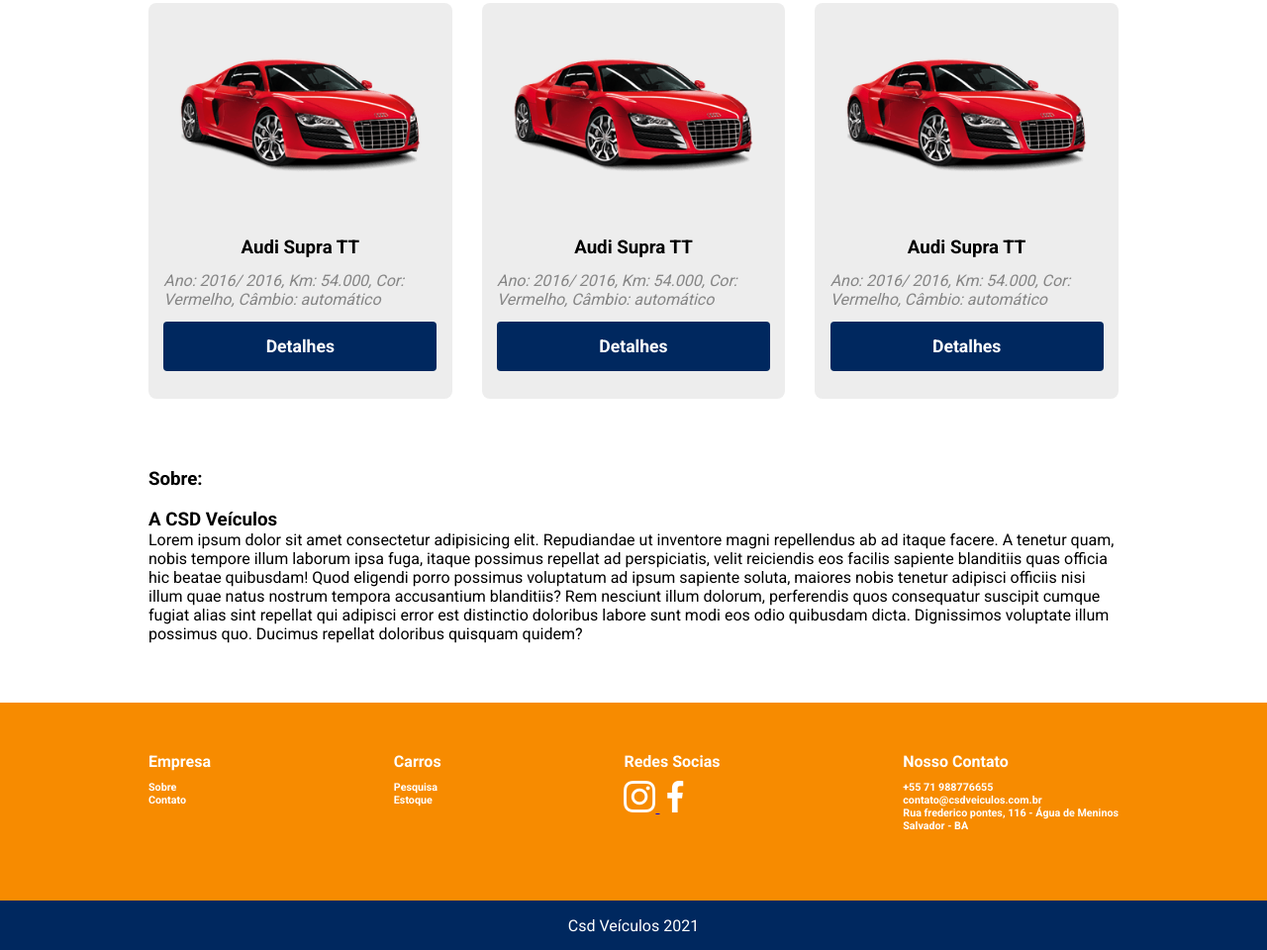
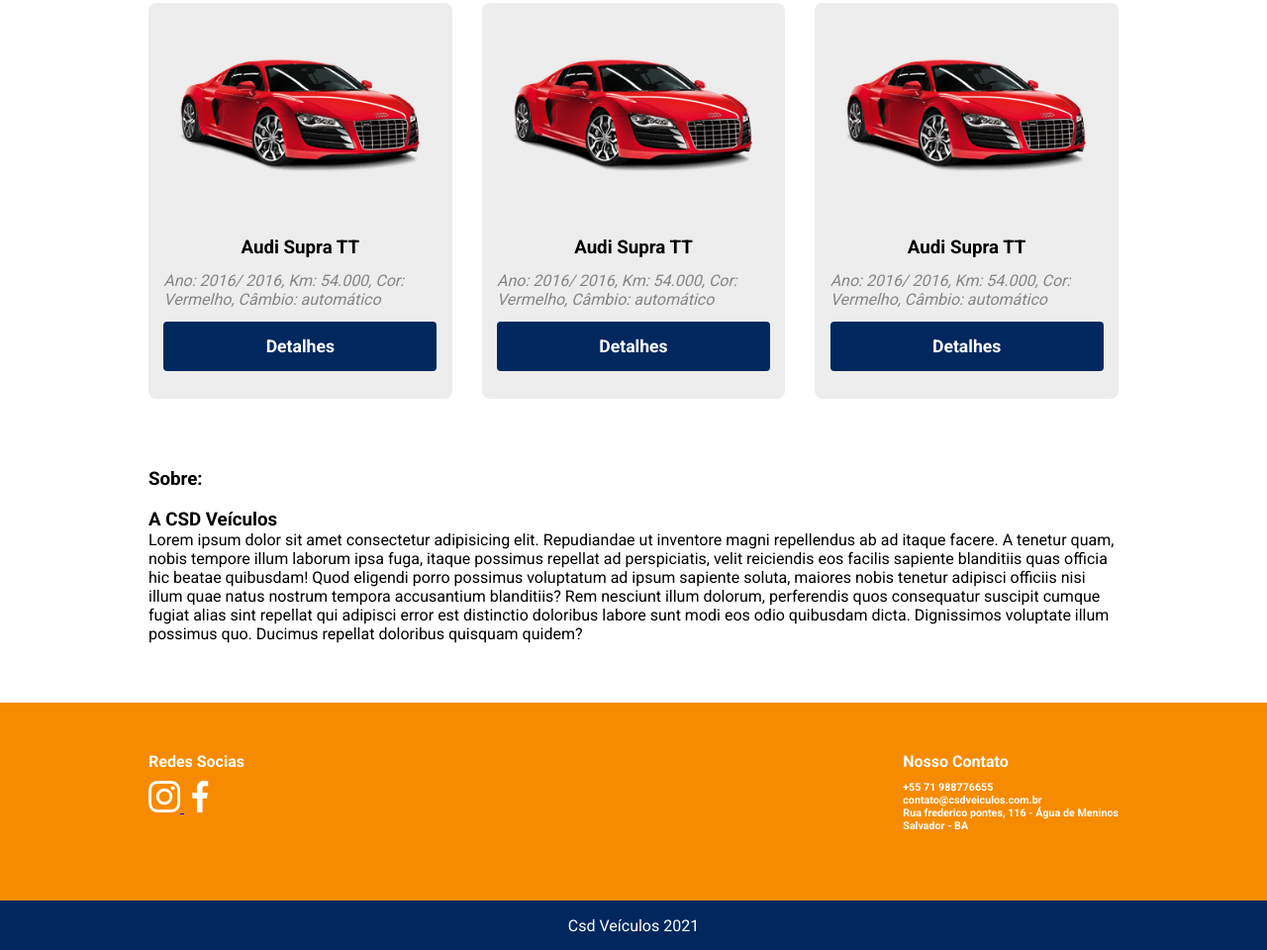
Before and after one commit to AndreDantasOliveira/csd, a plain HTML site: page index.html in a window 1280 px wide. Shown: the part 1828-2788 px from the top of the page at 99% size. Drawn offline with Linux system fonts and the light colour scheme.

Commit message:
Update index.html

```diff
--- a/index.html
+++ b/index.html
@@ -173,7 +173,7 @@
     <footer>
       <div class="main">
         <div class="content footer-links">
-          <div class="footer-company">
+      <!--    <div class="footer-company">
             <h4>Empresa</h4>
             <h6>Sobre</h6>
             <h6>Contato</h6>
@@ -183,7 +183,7 @@
             <h6>Pesquisa</h6>
             <h6>Estoque</h6>
 
-          </div>
+          </div> -->
           <div class="footer-social">
             <h4>Redes Socias</h4>
             <div class="social-icons">
```
